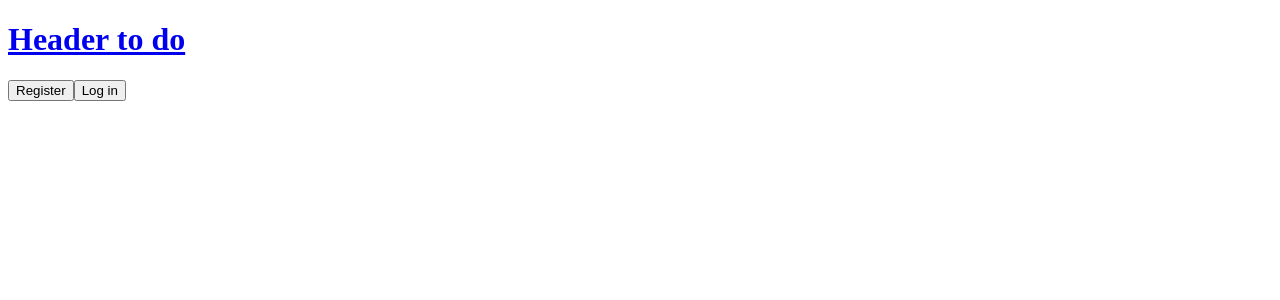
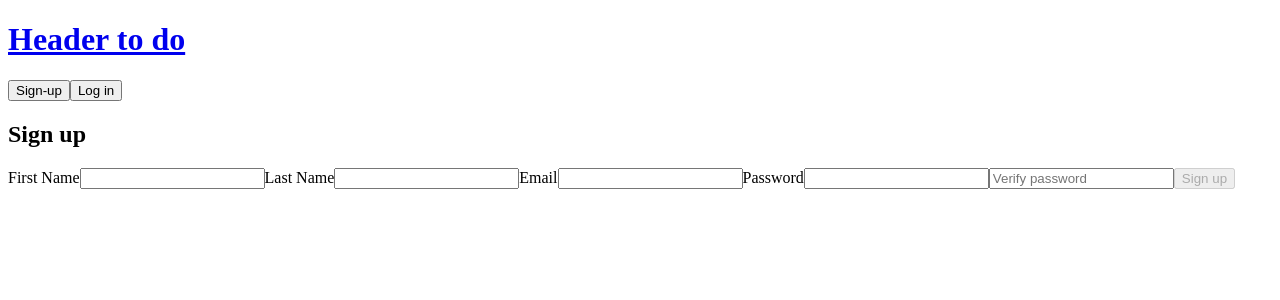
Before and after one commit to jersonmorrow/badge-generator-front-end, a React (Create React App) app: page /sign-up in a window 1280 px wide. Shown: the top 300 px of the page. Built offline with nearby package versions, Linux system fonts and the light colour scheme; no server answers; the HTML template or start-up script is replaced by a standard one.

Commit message:
[Add] register form and submit function

```diff
--- a/package.json
+++ b/package.json
@@ -9,6 +9,7 @@
     "axios": "^0.21.0",
     "react": "^17.0.1",
     "react-dom": "^17.0.1",
+    "react-hook-form": "^6.12.2",
     "react-router-dom": "^5.2.0",
     "react-scripts": "4.0.1",
     "web-vitals": "^0.2.4"
--- a/src/App.js
+++ b/src/App.js
@@ -3,7 +3,7 @@ import Axios from 'axios';
 import { BrowserRouter, Switch, Route } from 'react-router-dom';
 import Home from './pages/Home';
 import Login from './features/auth/login';
-import Register from './features/auth/register';
+import SignUp from './features/auth/sign-up';
 import Header from './features/layout/header';
 import UserContext from './features/context/userContext';
 
@@ -46,7 +46,7 @@ function App() {
         <Switch>
           <Route exact path="/" component={Home} />
           <Route path="/login" component={Login} />
-          <Route path="/register" component={Register} />
+          <Route path="/sign-up" component={SignUp} />
         </Switch>
       </UserContext.Provider>
     </BrowserRouter>
--- a/src/features/auth/authOptions/index.jsx
+++ b/src/features/auth/authOptions/index.jsx
@@ -1,29 +1,29 @@
-import react, { useContext } from 'react'
-import { useHistory } from 'react-router-dom'
-import UserContext from '../../context/userContext'
+import react, { useContext } from 'react';
+import { useHistory } from 'react-router-dom';
+import UserContext from '../../context/userContext';
 
 function AuthOptions() {
-    const { userData, setUserData } = useContext(UserContext)
+  const { userData, setUserData } = useContext(UserContext);
 
   const history = useHistory();
 
-    const register = () => history.push('./register')
-    const login = () => history.push('./login')
+  const signup = () => history.push('./sign-up');
+  const login = () => history.push('./login');
   const logout = () => {
     setUserData({
       token: undefined,
       user: undefined,
     });
-        localStorage.setItem("auth-token", "")
-    }
+    localStorage.setItem('auth-token', '');
+  };
 
   return (
     <div>
       {userData.user ? (
-                <button onClick={logout} >Log out</button>
+        <button onClick={logout}>Log out</button>
       ) : (
         <div>
-                   <button onClick={register}>Register</button>
+          <button onClick={signup}>Sign-up</button>
           <button onClick={login}>Log in</button>
         </div>
       )}
@@ -31,4 +31,4 @@ function AuthOptions() {
   );
 }
 
-export default AuthOptions
+export default AuthOptions;
--- a/src/features/auth/register/index.jsx
+++ /dev/null
@@ -1,9 +0,0 @@
-import React from 'react'
-
-function Register() {
-    return (
-        <div>Register</div>
-    )
-}
-
-export default Register
--- /dev/null
+++ b/src/features/auth/sign-up/index.jsx
@@ -0,0 +1,120 @@
+import React, { useContext } from 'react';
+import { useHistory } from 'react-router-dom';
+import UserContext from '../../context/userContext';
+import { useForm } from 'react-hook-form';
+import Axios from 'axios';
+
+function SignUp() {
+  const { register, handleSubmit, errors, formState } = useForm({
+    mode: 'onBlur',
+  });
+
+  const { setUserData } = useContext(UserContext);
+  const history = useHistory();
+
+  const onSubmit = async (data, e) => {
+    e.preventDefault();
+    const { firstName, lastName, email, password, passwordCheck } = data;
+    await Axios.post('http://localhost:5000/users/sign-up', data);
+    const loginResponse = await Axios.post(
+      'http://localhost:5000/users/login',
+      {
+        email,
+        password,
+      }
+    );
+    setUserData({
+      token: loginResponse.data.token,
+      user: loginResponse.data.user,
+    });
+    localStorage.setItem('auth-token', loginResponse.data.token);
+    history.push('/');
+  };
+
+  return (
+    <div>
+      <h2>Sign up</h2>
+      <form onSubmit={handleSubmit(onSubmit)}>
+        <label htmlFor="firstName">First Name</label>
+        <input
+          type="text"
+          name="firstName"
+          id="firstName"
+          autoComplete="firstName"
+          ref={register({ required: true })}
+        />
+        {errors.firstName && 'this input is required'}
+
+        <label htmlFor="lastName">Last Name</label>
+        <input
+          type="text"
+          name="lastName"
+          id="lastName"
+          autoComplete="lastName"
+          ref={register({ required: true })}
+        />
+        {errors.lastName && 'This input is required'}
+
+        <label htmlFor="email">Email</label>
+        <input
+          type="email"
+          name="email"
+          id="email"
+          autoComplete="email"
+          ref={register({
+            required: true,
+            pattern: {
+              value: /^[a-zA-Z0-9.!#$%&'*+/=?^_`{|}~-]+@[a-zA-Z0-9-]+(?:\.[a-zA-Z0-9-]+)*$/,
+              message: 'error message',
+            },
+          })}
+        />
+
+        {errors.email?.type === 'pattern' && (
+          <p className="error">
+            Please enter a valid email address. For example: amysmith@domain.com
+          </p>
+        )}
+        {errors.email?.type === 'required' && (
+          <p className="error">This is a required field</p>
+        )}
+
+        <label htmlFor="password">Password</label>
+        <input
+          type="password"
+          name="password"
+          id="password"
+          autoComplete="password"
+          ref={register({
+            required: true,
+            minLength: {
+              value: 8,
+              message: 'error message',
+            },
+          })}
+        />
+        {errors.password?.type === 'required' && (
+          <p className="error">This is a required field</p>
+        )}
+        {errors.password?.type === 'minLength' && (
+          <p className="error">Your password must be 8 characters long</p>
+        )}
+        <input
+          type="password"
+          name="passwordCheck"
+          id="passwordCheck"
+          placeholder="Verify password"
+          ref={register({ required: true })}
+        />
+        {errors.passwordCheck && 'This input is required'}
+        {formState.isSubmitted && (
+          <div className="success">Form submitted successfully</div>
+        )}
+
+        <input type="submit" value="Sign up" disabled={!formState.isValid} />
+      </form>
+    </div>
+  );
+}
+
+export default SignUp;
```
Also changed, not shown: 2 other files (tests, documents, lock files or other folders). Lines whose indentation alone changed are shown as unchanged.
